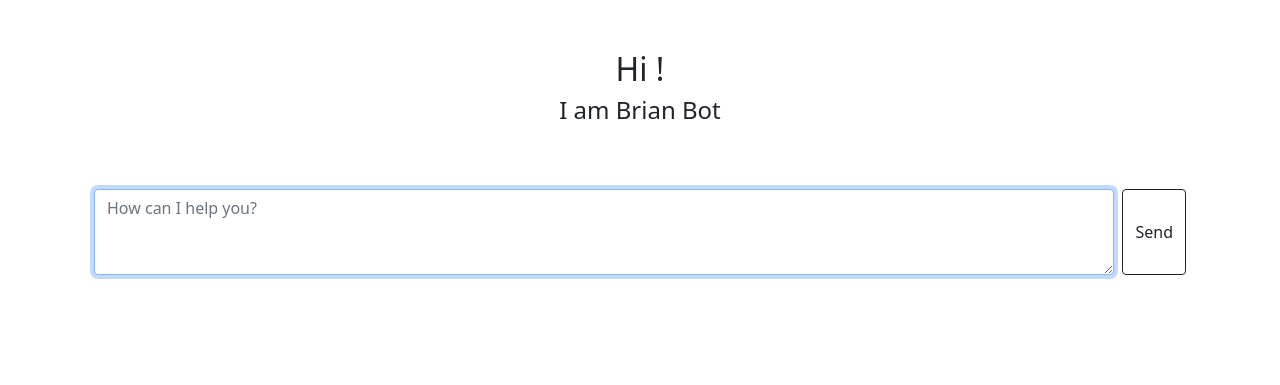
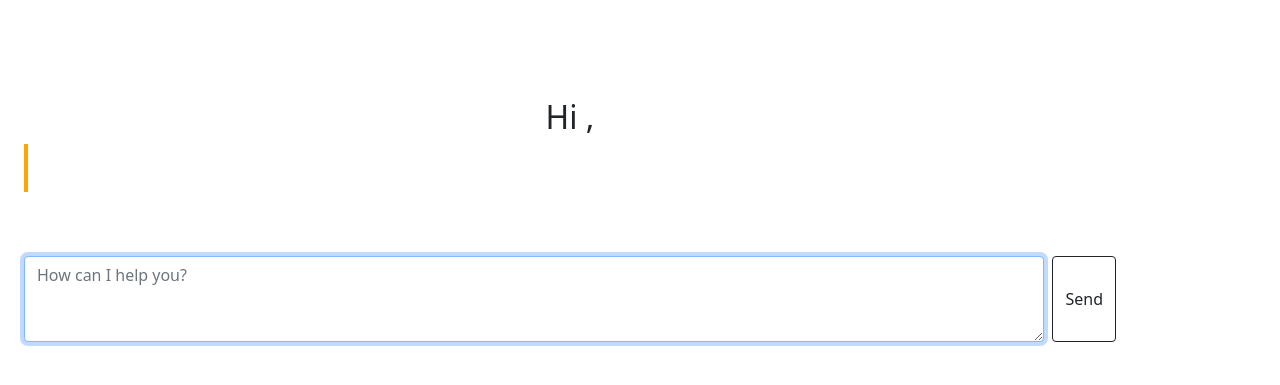
Before and after one commit to barry802/FD-APAC-AI-Project, a Django app: template brianbot-wrapper/chat/templates/chat/chat.html in a window 1280 px wide. Shown: the part 54-439 px from the top of the page. Run offline with Django 5.2, Linux system fonts and the light colour scheme; the template is opened without the code that fills it, so the values that code supplies are empty.

Commit message:
Imporved UI

```diff
--- a/brianbot-wrapper/brianbot/settings.py
+++ b/brianbot-wrapper/brianbot/settings.py
@@ -127,9 +127,9 @@
 # Static files (CSS, JavaScript, Images)
 # https://docs.djangoproject.com/en/5.0/howto/static-files/
 
-STATIC_URL = "static/"
+STATIC_URL = "/static/"
 STATICFILES_DIR = [
-    BASE_DIR / 'static',
+    BASE_DIR / "static",
 ]
 
 # Default primary key field type
@@ -137,4 +137,4 @@
 
 DEFAULT_AUTO_FIELD = "django.db.models.BigAutoField"
 
-LOGIN_REDIRECT_URL = '/query/chat/'
+LOGIN_REDIRECT_URL = '/chat/'
--- a/brianbot-wrapper/brianbot/urls.py
+++ b/brianbot-wrapper/brianbot/urls.py
@@ -22,6 +22,4 @@
     path('admin/', admin.site.urls),
     path('', include('home.urls')),
     path('chat/', include('chat.urls')),
-]
-
-urlpatterns += static(settings.STATIC_URL, document_root=settings.STATIC_ROOT)
+] + static(settings.STATIC_URL, document_root=settings.STATIC_ROOT)
--- a/brianbot-wrapper/chat/templates/chat/chat.html
+++ b/brianbot-wrapper/chat/templates/chat/chat.html
@@ -3,8 +3,8 @@
 {% block content %}
 <div class="container" style="margin-top: 50px; max-height:100vh; overflow-y:scroll">
     {% if not get_history %}
-    <h2 class="text-center">Hi {{request.user.username}}!</h2>
-    <h4 class="text-center">I am Brian Bot</h4>
+    <h2 class="text-center">Hi {{request.user.username}},</h2>
+    <div class="typed-out">I am Brian Bot.</div>
     {% endif %}
     <ol class="list-group mt-5">
         {% for history in get_history %}
--- a/brianbot-wrapper/static/css/style.css
+++ b/brianbot-wrapper/static/css/style.css
@@ -1,4 +1,3 @@
-ul.errorlist {display:none}
 body {
   font-family: "Helvetica Neue", Helvetica, Arial, sans-serif;
   font-size: 14px;
@@ -21,6 +20,31 @@
   background-color: #fff;
   border-radius: 5px;
   box-shadow: 0 0 10px rgba(0, 0, 0, 0.2);
+}
+
+.container{
+  display: inline-block;
+}
+
+.typed-out{
+  overflow: hidden;
+  border-right: .15em solid orange;
+  white-space: nowrap;
+  animation:
+    typing 1s steps(0,20) forwards,
+    blinking .8s infinite;
+  font-size: 2.0rem;
+  width: 0;
+}
+
+@keyframes typing {
+  from { width: 0 }
+  to { width: 100% }
+}
+
+@keyframes blinking {
+  from { border-color: transparent }
+  to { border-color: orange; }
 }
 
 .chat-message {
--- a/brianbot-wrapper/static/templates/base.html
+++ b/brianbot-wrapper/static/templates/base.html
@@ -1,5 +1,6 @@
 {% load static %}
-<html>
+<html lang="en">
+
   <head>
       <title>Brian Bot</title>
       <link rel="stylesheet" type="text/css" href="{% static 'css/style.css' %}"/>
@@ -27,4 +28,5 @@
     {% endblock %}
   </div>
 </body>
+
 </html>
```
Also changed, not shown: HR_docs/Global_Travel_Policy.txt (+1 -9 lines), index.html (deleted, +0 -29 lines), brianbot-wrapper/db.sqlite3. Lines whose indentation alone changed are shown as unchanged.
